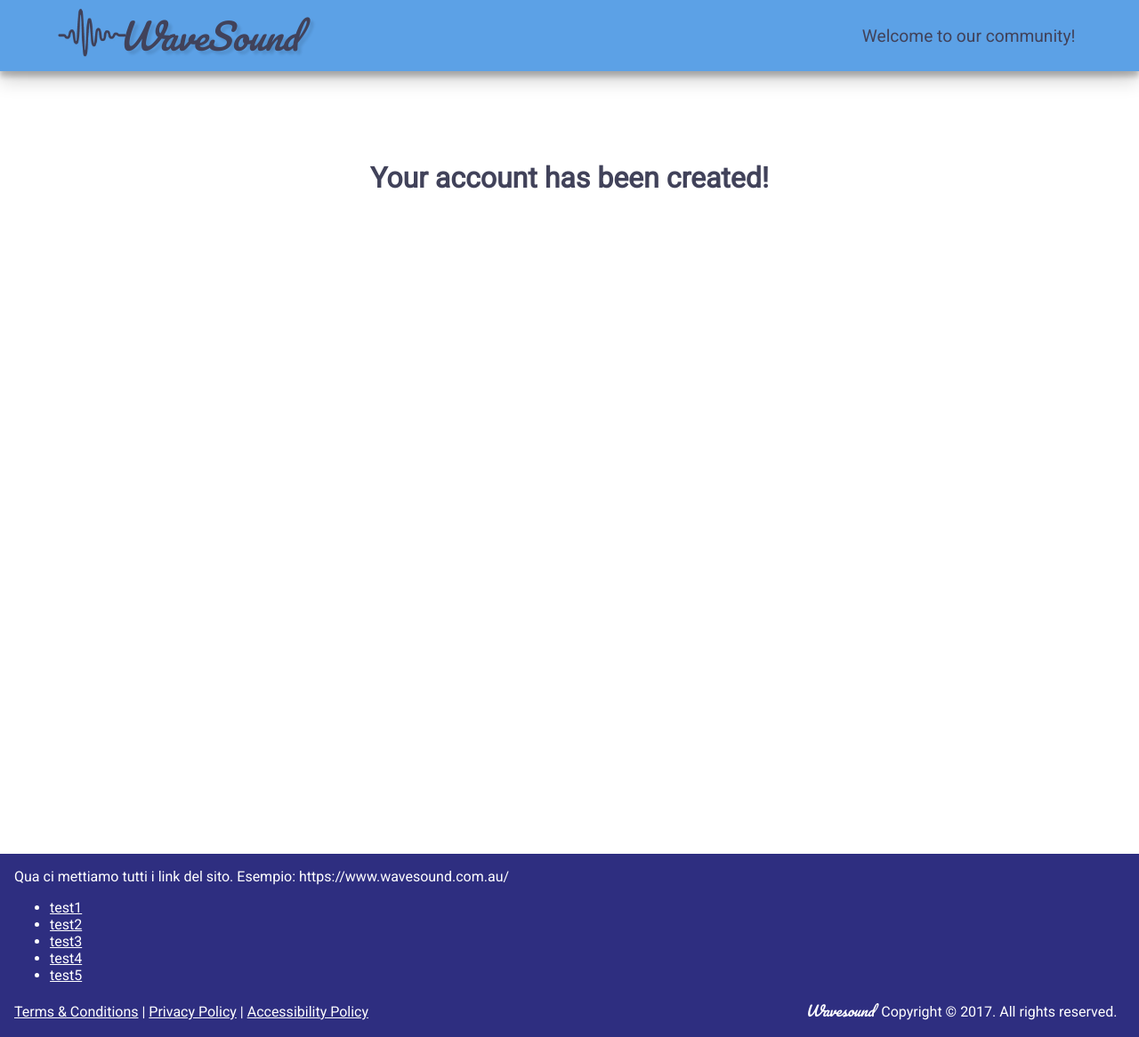
After one commit to Archetipo95/Progetto-TechWeb-WaveSound, a PHP site: page /account-created.html in a window 1280 px wide. The commit adds this page. Shown: the whole page at 89% size. Run offline with PHP 8.4, Linux system fonts and the light colour scheme.

Commit message:
aggiunto redirect

```diff
--- /dev/null
+++ b/account-created.html
@@ -0,0 +1,63 @@
+<!DOCTYPE html>
+<html lang="en">
+
+<head>
+
+	<meta http-equiv="Content-Type" content="text/html; charset=utf-8" />
+	<meta name="viewport" content="width=device-width, initial-scale=1.0" />
+	<title>WaveSound | Account Created</title>
+
+	<!-- font + fav icon -->
+	<link rel="icon" type="image/png" href="img/logo.png">
+	<link href="https://fonts.googleapis.com/css?family=Roboto" rel="stylesheet">
+	<link href="https://fonts.googleapis.com/css?family=Pacifico" rel="stylesheet">
+
+	<!-- style -->
+	<link rel="stylesheet" type="text/css" href="css/style.css" />
+
+</head>
+
+<body>
+
+	<header>
+		<div class="header-container">
+			<div class="header-left">
+				<a class="img-link" href="index.html">
+					<div id="logo"></div>
+					<div id="brand" class="pacifico italic">WaveSound</div>
+				</a>
+			</div>
+			<div class="header-right right">
+				<div id="join-us">
+					Welcome to our community!
+				</div>
+			</div>
+		</div>
+	</header>
+
+	<main class="center">
+		<h1>Your account has been created!</h1>
+	</main>
+
+	<footer>
+		<div class="footer-links">
+			Qua ci mettiamo tutti i link del sito. Esempio: https://www.wavesound.com.au/
+			<ul>
+				<li><a href="#">test1</a></li>
+				<li><a href="#">test2</a></li>
+				<li><a href="#">test3</a></li>
+				<li><a href="#">test4</a></li>
+				<li><a href="#">test5</a></li>
+			</ul>
+		</div>
+		<div class="footer-bot">
+			<div class="footer-left">
+				<a href="#">Terms &amp; Conditions</a> | <a href="#">Privacy Policy</a> | <a href="#">Accessibility Policy</a>
+			</div>
+			<div class="footer-right"><span class="pacifico italic">Wavesound</span>&nbsp; Copyright &copy; 2017. All rights reserved.</div>
+		</div>
+	</footer>
+
+</body>
+
+</html>
--- a/css/style.css
+++ b/css/style.css
@@ -158,8 +158,12 @@ header {
 
 /*--------------------------------------------- main content ---------------------------------------*/
 
+main {
+	min-height: 100vh;
+	padding-top: 10em;
+}
+
 .section {
-	padding-top: 10em;
 	min-height: 50vh;
 }
 
--- a/register.php
+++ b/register.php
@@ -47,6 +47,8 @@ if(isset($_POST['password']) && isset($_POST['psw-repeat']) && isset($_POST['ema
     	$insertQuery = "INSERT INTO `my_wavesound`.`user` (`email`, `password`) VALUES ('$email', '$pass_hash');";
     	$result = $connection->query($insertQuery);
 		echo 'Data send succesfully to DB. Check your DB';
+		header("Location:account-created.html");
+		exit();
 	} else {
 		echo 'Data NOT send to DB';
 	}
```
